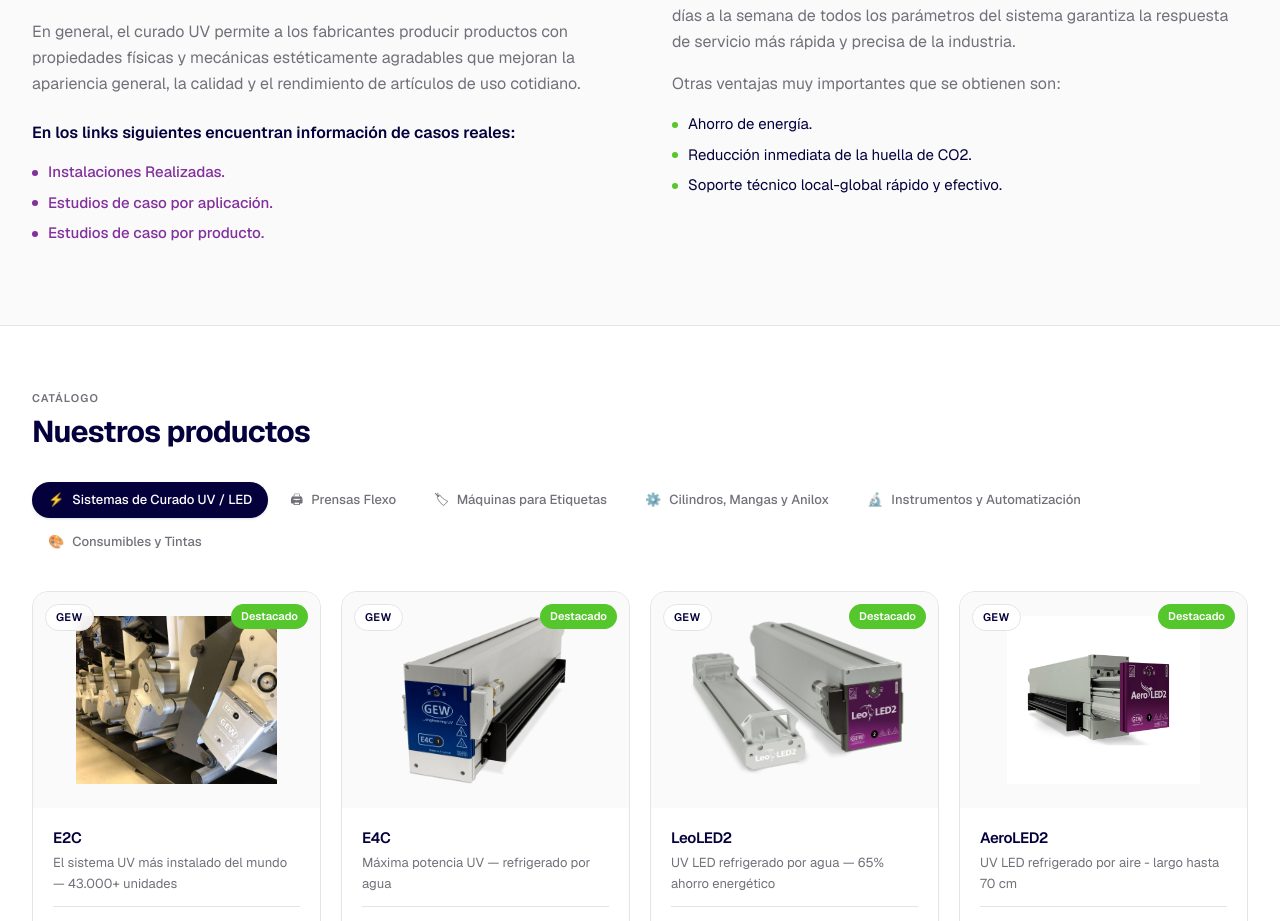
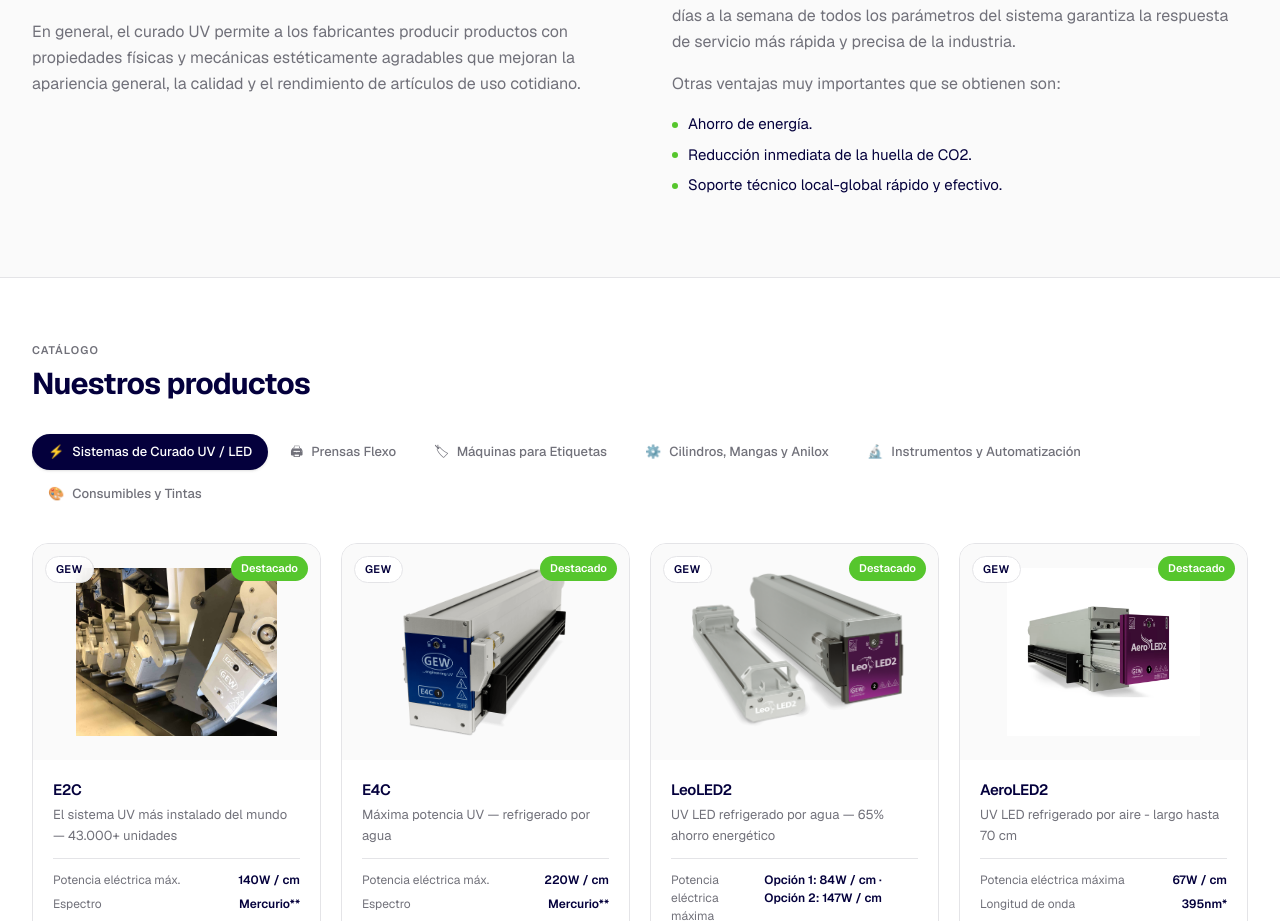
Before and after one commit to bladesvisiontech/printsys-web, a Next.js app: page / in a window 1280 px wide. Shown: the part 1284-2205 px from the top of the page. Built offline with nearby package versions, Linux system fonts and the light colour scheme.

Commit message:
fix: remove case-study links list from homepage curing section

```diff
--- a/app/page.tsx
+++ b/app/page.tsx
@@ -95,17 +95,6 @@
               <p className="text-[var(--color-muted)] leading-relaxed mt-4">
                 En general, el curado UV permite a los fabricantes producir productos con propiedades físicas y mecánicas estéticamente agradables que mejoran la apariencia general, la calidad y el rendimiento de artículos de uso cotidiano.
               </p>
-              <p className="text-[var(--color-brand-dark)] font-semibold mt-6">
-                En los links siguientes encuentran información de casos reales:
-              </p>
-              <ul className="mt-4 space-y-2">
-                {['Instalaciones Realizadas.', 'Estudios de caso por aplicación.', 'Estudios de caso por producto.'].map(item => (
-                  <li key={item} className="flex items-center gap-2.5 text-[var(--color-purple-mid)] text-[15px] font-medium">
-                    <span className="w-1.5 h-1.5 rounded-full bg-[var(--color-purple-mid)] shrink-0" />
-                    {item}
-                  </li>
-                ))}
-              </ul>
             </div>
 
             <div>
```
